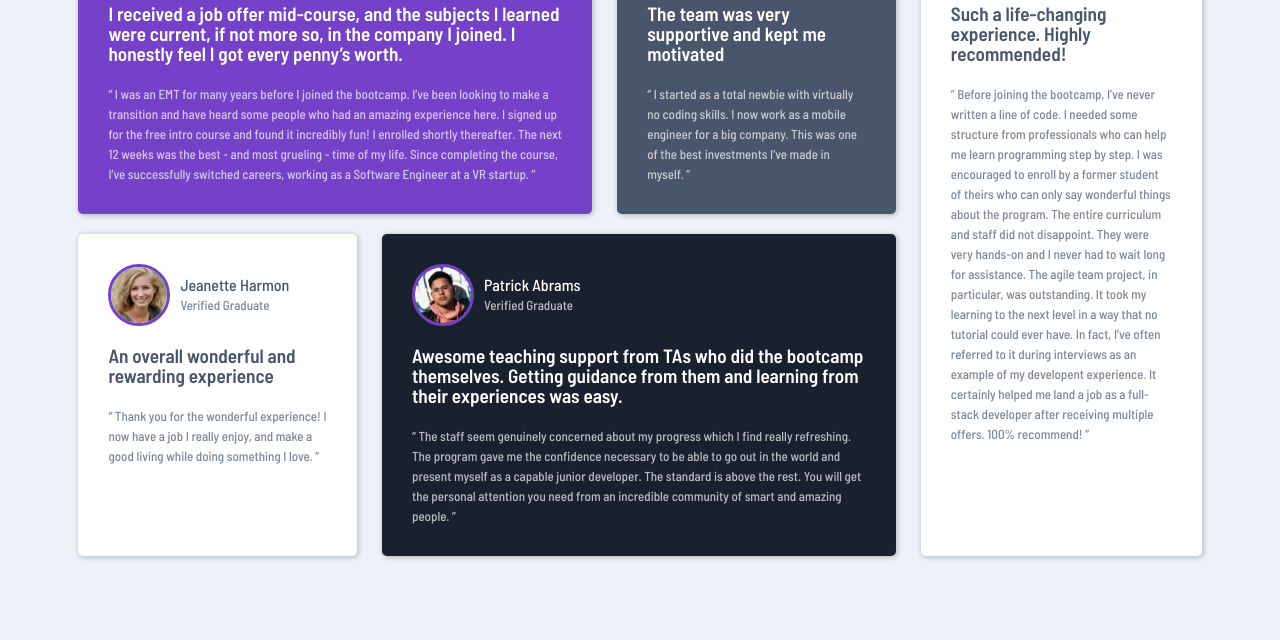
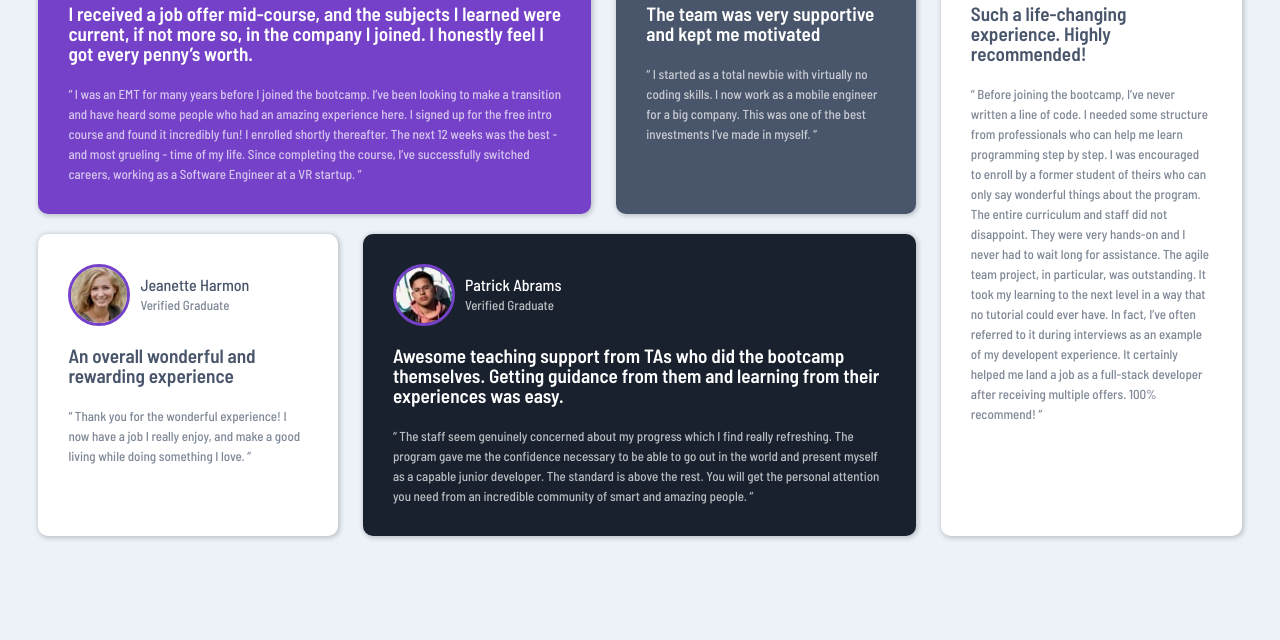
Before and after one commit to muallamubeen/testimonial-grid-section, a plain HTML site: page index.html in a window 1280 px wide. Shown: the part 172-812 px from the top of the page. Drawn offline with Linux system fonts and the light colour scheme.

Commit message:
Update style.css

```diff
--- a/style.css
+++ b/style.css
@@ -44,7 +44,7 @@ body {
 .grid-item {
     margin-bottom: 20px;
     padding: 20px;
-    border-radius: 5px;
+    border-radius: 10px;
     box-shadow: 1px 1px 5px 1px rgb(0,0,0,0.2);
     font-size: 13px;
 }
@@ -111,7 +111,7 @@ body {
     }
 
     #testimonial-grid-container {
-        max-width: 1200px;
+        max-width: 1500px;
         margin: 0 auto;
     }
 
```
